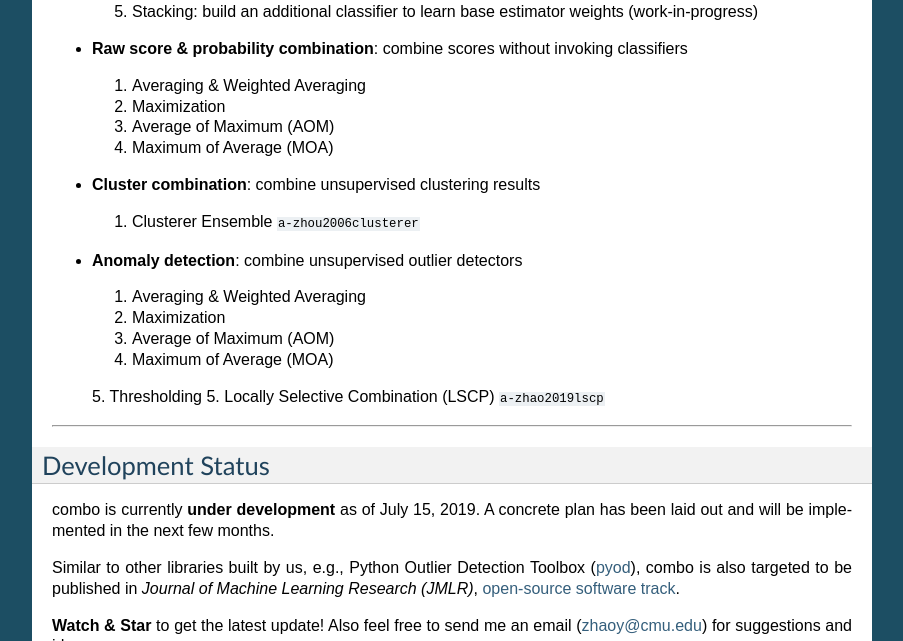
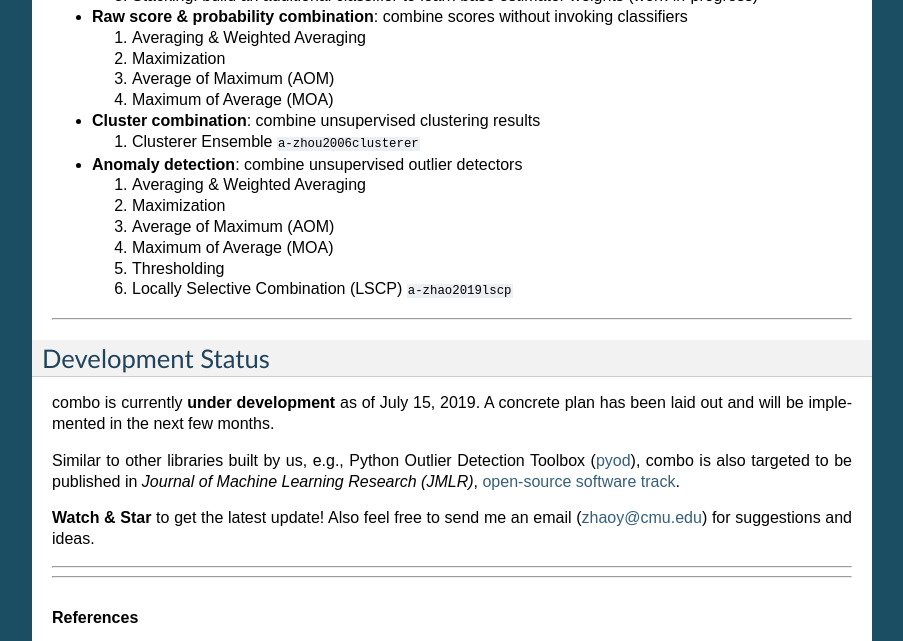
Before and after one commit to yzhao062/combo, a Sphinx documentation site: the page built from docs/index.rst, in a window 1280 px wide and 900 px high, scrolled down 1366 px, cut to the strip 0-641 px from the top of the window. Shown: the whole strip, without its empty margins (198-1101 px from the left). Built offline with Sphinx 7.4.7, drawn with Linux system fonts in a browser that asks for light colours; formulas are drawn with MathJax 3; cross-references to code outside the pages are shown as plain code.

Commit message:
update documentation

```diff
--- a/README.rst
+++ b/README.rst
@@ -153,7 +153,7 @@ Proposed Algorithms
   3. Average of Maximum (AOM)
   4. Maximum of Average (MOA)
   5. Thresholding
-  5. Locally Selective Combination (LSCP) [#Zhao2019LSCP]_
+  6. Locally Selective Combination (LSCP) [#Zhao2019LSCP]_
 
 
 -----
--- a/docs/index.rst
+++ b/docs/index.rst
@@ -115,7 +115,7 @@ Proposed Algorithms
   3. Average of Maximum (AOM)
   4. Maximum of Average (MOA)
   5. Thresholding
-  5. Locally Selective Combination (LSCP) :cite:`a-zhao2019lscp`
+  6. Locally Selective Combination (LSCP) :cite:`a-zhao2019lscp`
 
 
 ----
```
